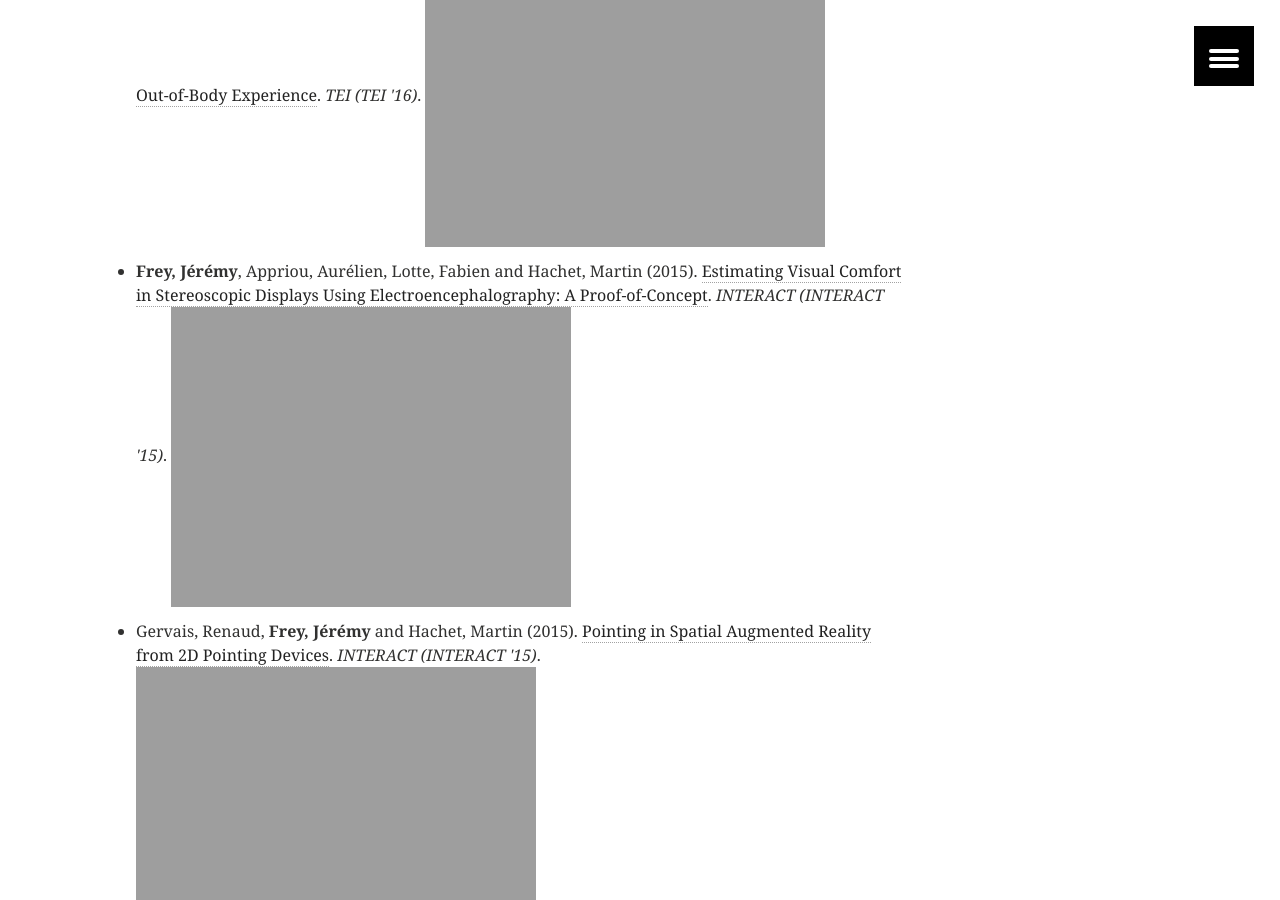
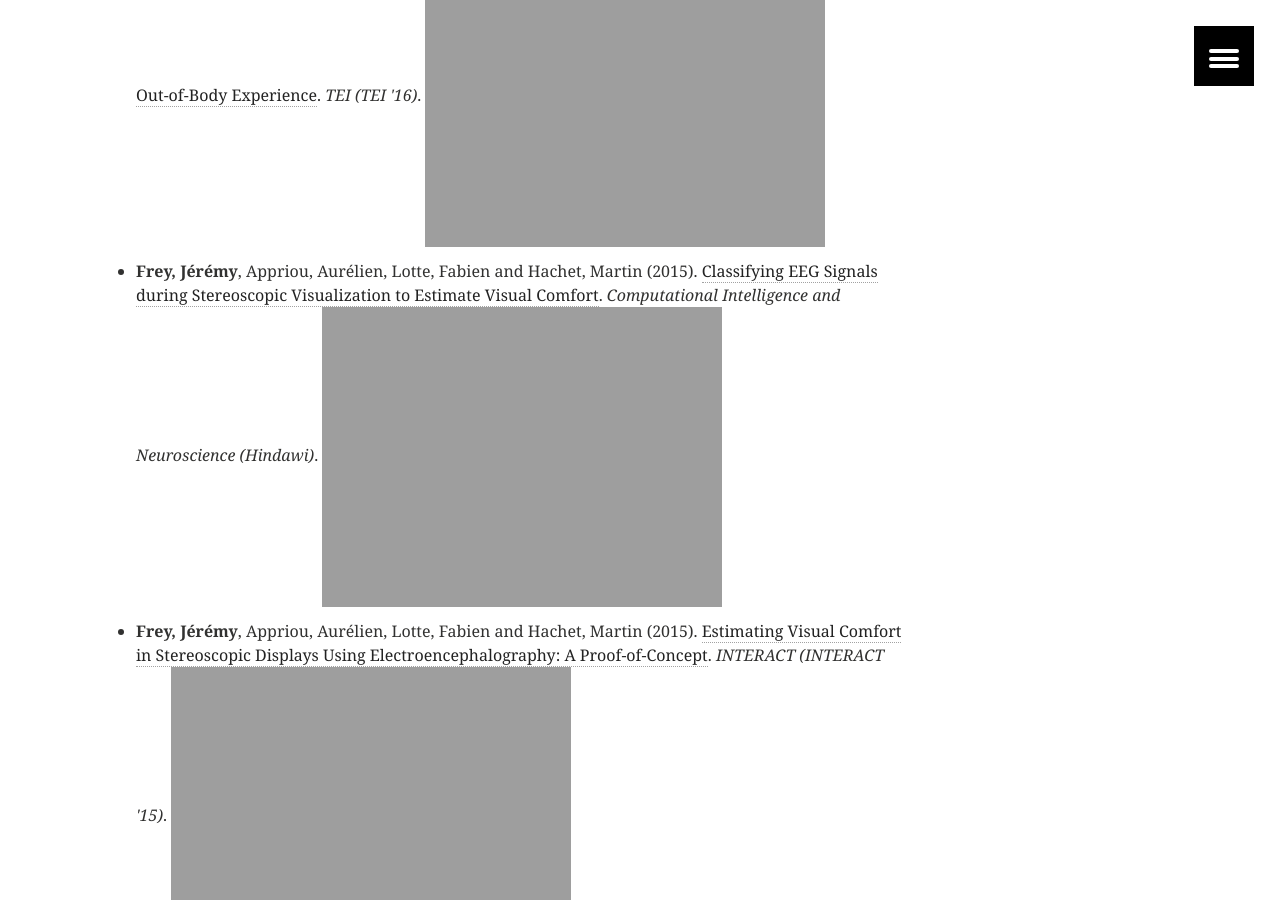
Before and after one commit to jfrey-xx/jfrey-xx.github.io, a Jekyll site: the page built from _pages/publications.md, in a window 1280 px wide and 900 px high, scrolled down 307 px. Built offline with Jekyll 4.4.1, drawn with Linux system fonts in a browser that asks for light colours.

Commit message:
Adding stereo CIN ref

```diff
--- a/_data/publications.yml
+++ b/_data/publications.yml
@@ -207,3 +207,27 @@
   type: paper-conference
   abbreviation: "TEI '16"
   pdf-link: "https://hal.inria.fr/hal-01215499"
+- URL: https://hal.inria.fr/hal-01222045
+  container-title: Computational Intelligence and Neuroscience
+  author:
+  - family: Frey
+    given:
+    - ! "Jérémy"
+    me: true
+  - family: Appriou
+    given:
+    - ! "Aurélien"
+  - family: Lotte
+    given:
+    - Fabien
+  - family: Hachet
+    given:
+    - Martin
+  issued:
+    year: 2015
+  year: 2015
+  title: "Classifying EEG Signals during Stereoscopic Visualization to Estimate Visual Comfort"
+  type: journal
+  abbreviation: Hindawi
+  project: "stereo"
+  pdf-link: "https://hal.inria.fr/hal-01222045/document"
```
